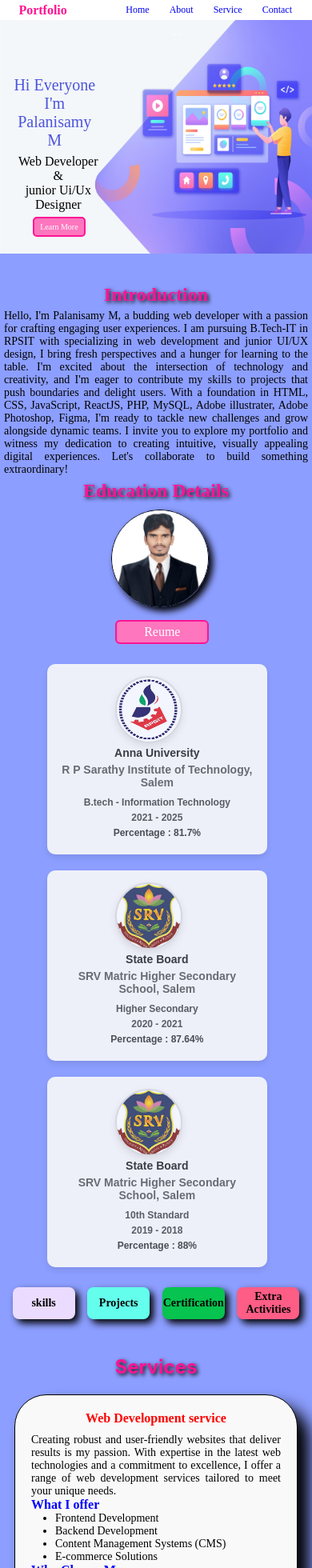
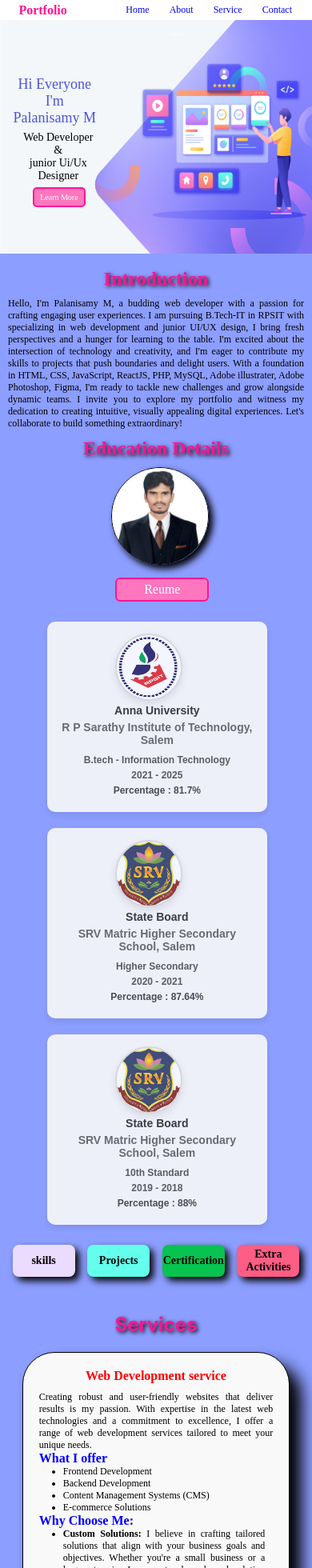
Before and after one commit to Palanisamy2/Palanisamy-portfolio, a React (Create React App) app: page / in a window 390 px wide. Shown: the top 1960 px of the page at 80% size. Built offline with nearby package versions, Linux system fonts and the light colour scheme.

Commit message:
third commit

```diff
--- a/src/Components/assert/css/index.css
+++ b/src/Components/assert/css/index.css
@@ -1037,7 +1037,7 @@ form button:hover {
     }
 
     .back-div {
-        height: 320px;
+        height: 300px;
         background-size: contain;
     }
 
@@ -1046,15 +1046,15 @@ form button:hover {
     } */
 
     .bottom-left1 {
-        font-size: 20px;
+        font-size: 18px;
     }
 
     .bottom-left2 {
-        font-size: 20px;
+        font-size: 18px;
     }
 
     .bottom-left3 {
-        font-size: 16px;
+        font-size: 14px;
     }
 
     .home-btn {
@@ -1073,7 +1073,8 @@ form button:hover {
 
     #intro-para {
         padding: 5px;
-        font-size: 14px;
+        font-size: 12px;
+        padding: 10px;
     }
 
     .about-intro  {
@@ -1151,12 +1152,12 @@ form button:hover {
     .webdevelop-service ul li,.webdevelop-service p,
     .uiuxdesign-service ul li,.uiuxdesign-service p,
     .photoshop-service ul li,.photoshop-service p {
-        font-size: 14px;
+        font-size: 12px;
     }
 
     .webdevelop-service,.uiuxdesign-service,.photoshop-service {
         height: fit-content;
-        width: 80%;
+        width: 75%;
         border-radius: 40px;
         padding: 20px 20px;
     }
@@ -1225,7 +1226,7 @@ form button:hover {
 
     .footer h5 {
         margin: 5%;
-        font-size: 16px;
+        font-size: 14px;
     }
 
     .footer-all {
@@ -1235,7 +1236,7 @@ form button:hover {
     }
 
     .footer-about a,.footer-services a,.footer-contact a {
-        font-size: 12px;
+        font-size: 10px;
         margin-top: 0px;
         padding-top: 0px;
     }
```
